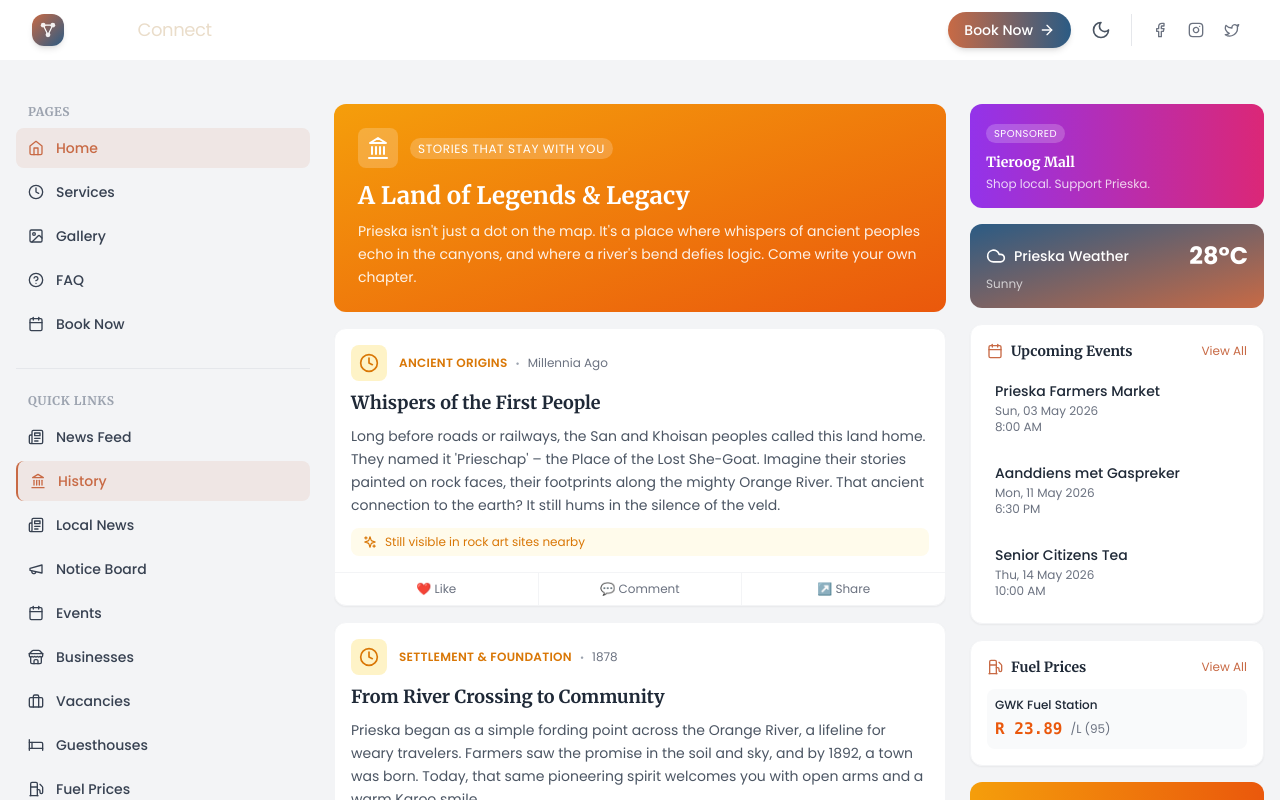
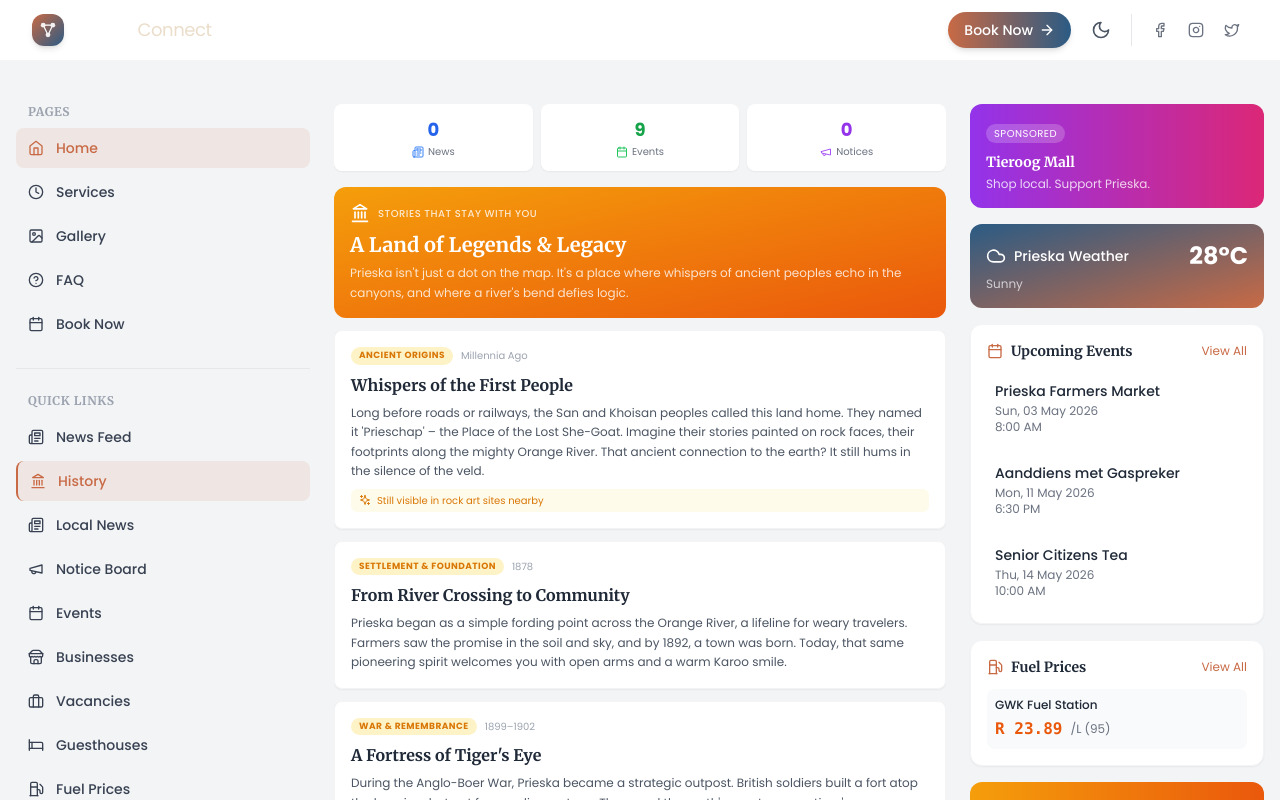
Before and after one commit to MondeNel/prieska-tourism, a React (Vite) app in the folder prieska-tourism/: page / in a window 1280 px wide. Both pictures are taken after a click on the button "History". Shown: the top 800 px of the page. Built offline with nearby package versions, Linux system fonts and the light colour scheme.

Commit message:
refactor: Move quick stats bar to main content area so it stays visible across all feed tabs

```diff
--- a/prieska-tourism/src/components/sections/History.jsx
+++ b/prieska-tourism/src/components/sections/History.jsx
@@ -1,101 +1,59 @@
 // src/components/sections/History.jsx
 import React from 'react';
 import { historyTimeline } from '../../data/historyData';
-import { MapPin, Clock, Sparkles, Landmark } from 'lucide-react';
+import { Landmark, Sparkles } from 'lucide-react';
 
 const History = () => {
   return (
-    <div className="space-y-4">
-      {/* Header Card */}
-      <div className="bg-gradient-to-br from-amber-500 to-orange-600 rounded-xl p-6 text-white">
-        <div className="flex items-center gap-3 mb-3">
-          <div className="p-2 bg-white/20 rounded-lg">
-            <Landmark className="w-6 h-6" />
+    <div className="space-y-3">
+      {/* Header Card - Smaller */}
+      <div className="bg-gradient-to-br from-amber-500 to-orange-600 rounded-xl p-4 text-white">
+        <div className="flex items-center gap-2 mb-2">
+          <Landmark className="w-5 h-5" />
+          <p className="text-[10px] uppercase tracking-wider text-white/80 font-medium">Stories That Stay With You</p>
         </div>
-          <div>
-            <span className="text-xs uppercase tracking-wider bg-white/20 px-2 py-0.5 rounded-full">STORIES THAT STAY WITH YOU</span>
-          </div>
-        </div>
-        <h2 className="text-2xl font-serif font-bold mb-2">A Land of Legends & Legacy</h2>
-        <p className="text-white/90 text-sm leading-relaxed">
-          Prieska isn't just a dot on the map. It's a place where whispers of ancient peoples echo in the canyons, and where a river's bend defies logic. Come write your own chapter.
+        <h2 className="text-xl font-serif font-bold mb-1">A Land of Legends & Legacy</h2>
+        <p className="text-white/80 text-xs leading-relaxed">
+          Prieska isn't just a dot on the map. It's a place where whispers of ancient peoples echo in the canyons, and where a river's bend defies logic.
         </p>
       </div>
 
-      {/* Timeline Cards */}
+      {/* History Cards - Compact */}
       {historyTimeline.map((item, index) => (
         <div
           key={item.id}
-          className="bg-white dark:bg-gray-800 rounded-xl shadow-sm border border-gray-100 dark:border-gray-700 overflow-hidden"
+          className="bg-white dark:bg-gray-800 rounded-lg shadow-sm border border-gray-100 dark:border-gray-700 p-4"
         >
-          {/* Card Header */}
-          <div className="p-4 pb-2">
-            <div className="flex items-center gap-3">
-              <div className="p-2 bg-amber-100 dark:bg-amber-900/30 rounded-lg">
-                <Clock className="w-5 h-5 text-amber-600 dark:text-amber-400" />
-              </div>
-              <div>
-                <div className="flex items-center gap-2">
-                  <span className="text-xs font-semibold text-amber-600 dark:text-amber-400 uppercase tracking-wide">
+          {/* Era Badge + Year */}
+          <div className="flex items-center gap-2 mb-2">
+            <span className="text-[9px] font-bold text-amber-600 dark:text-amber-400 bg-amber-100 dark:bg-amber-900/30 px-2 py-0.5 rounded-full uppercase tracking-wider">
               {item.era}
             </span>
-                  <span className="text-[10px] text-gray-400 dark:text-gray-500">•</span>
-                  <span className="text-xs text-gray-500 dark:text-gray-400">{item.year}</span>
-                </div>
-              </div>
-            </div>
+            <span className="text-[10px] text-gray-400 dark:text-gray-500">{item.year}</span>
           </div>
 
-          {/* Card Body */}
-          <div className="px-4 pb-4">
-            <h3 className="text-lg font-serif font-bold text-gray-800 dark:text-white mb-2">
+          {/* Title */}
+          <h3 className="text-base font-serif font-bold text-gray-800 dark:text-white mb-1.5">
             {item.title}
           </h3>
-            <p className="text-gray-600 dark:text-gray-300 text-sm leading-relaxed">
+
+          {/* Description */}
+          <p className="text-gray-600 dark:text-gray-300 text-xs leading-relaxed">
             {item.description}
           </p>
 
-            {/* Highlight tags */}
-            {item.era === "Ancient Origins" && (
-              <div className="mt-3 flex items-center gap-2 text-xs text-amber-600 dark:text-amber-400 bg-amber-50 dark:bg-amber-900/20 px-3 py-1.5 rounded-lg">
-                <Sparkles className="w-3.5 h-3.5" />
-                Still visible in rock art sites nearby
-              </div>
-            )}
-            {item.era === "War & Remembrance" && (
-              <div className="mt-3 flex items-center gap-2 text-xs text-amber-600 dark:text-amber-400 bg-amber-50 dark:bg-amber-900/20 px-3 py-1.5 rounded-lg">
-                <Sparkles className="w-3.5 h-3.5" />
-                Walk the fort walls & touch tiger's eye stone
-              </div>
-            )}
-            {item.era === "Your Adventure Awaits" && (
-              <div className="mt-3 flex items-center gap-2 text-xs text-amber-600 dark:text-amber-400 bg-amber-50 dark:bg-amber-900/20 px-3 py-1.5 rounded-lg">
-                <Sparkles className="w-3.5 h-3.5" />
-                Come experience "Siyathemba" – Our Hope
+          {/* Highlight */}
+          {(item.era === "Ancient Origins" || item.era === "War & Remembrance" || item.era === "Mining Boom" || item.era === "Your Adventure Awaits") && (
+            <div className="mt-2 flex items-center gap-1.5 text-[10px] text-amber-600 dark:text-amber-400 bg-amber-50 dark:bg-amber-900/20 px-2 py-1 rounded-md">
+              <Sparkles className="w-3 h-3" />
+              {item.era === "Ancient Origins" && "Still visible in rock art sites nearby"}
+              {item.era === "War & Remembrance" && "Walk the fort walls & touch tiger's eye stone"}
+              {item.era === "Mining Boom" && "The mine's legacy lives on in the town's character"}
+              {item.era === "Your Adventure Awaits" && 'Come experience "Siyathemba" – Our Hope'}
             </div>
           )}
         </div>
-
-          {/* Card Actions (Like, Comment, Share) */}
-          <div className="flex items-center border-t border-gray-100 dark:border-gray-700">
-            <button className="flex-1 flex items-center justify-center gap-1.5 py-2 text-xs text-gray-500 dark:text-gray-400 hover:bg-gray-50 dark:hover:bg-gray-700/50 transition">
-              ❤️ Like
-            </button>
-            <button className="flex-1 flex items-center justify-center gap-1.5 py-2 text-xs text-gray-500 dark:text-gray-400 hover:bg-gray-50 dark:hover:bg-gray-700/50 transition border-x border-gray-100 dark:border-gray-700">
-              💬 Comment
-            </button>
-            <button className="flex-1 flex items-center justify-center gap-1.5 py-2 text-xs text-gray-500 dark:text-gray-400 hover:bg-gray-50 dark:hover:bg-gray-700/50 transition">
-              ↗️ Share
-            </button>
-          </div>
-        </div>
       ))}
-
-      {/* Footer */}
-      <div className="text-center text-xs text-gray-500 dark:text-gray-400 py-4">
-        <MapPin className="w-3 h-3 inline mr-1" />
-        Prieska, Northern Cape • Established 1878
-      </div>
     </div>
   )
 }
--- a/prieska-tourism/src/pages/Home.jsx
+++ b/prieska-tourism/src/pages/Home.jsx
@@ -3,10 +3,10 @@ import { useState, useEffect } from 'react'
 import LeftSidebar from '../components/layout/LeftSidebar'
 import RightSidebar from '../components/layout/RightSidebar'
 import MainFeed from '../components/layout/MainFeed'
+import { getQuickStats } from '../data/activityFeed'
 
 import ContentHubModal from '../components/ui/ContentHubModal'
 import History from '../components/sections/History'
-import CommunityNoticeBoard from '../components/sections/CommunityNoticeBoard'
 import LocalNews from '../components/sections/LocalNews'
 import IssueReporting from '../components/sections/IssueReporting'
 import CommunityGroups from '../components/sections/CommunityGroups'
@@ -14,6 +14,7 @@ import EventsCalendar from '../components/sections/EventsCalendar'
 import Attractions from '../components/sections/Attractions'
 import Vacancies from '../components/sections/Vacancies'
 import BusinessesDirectory from '../components/sections/BusinessesDirectory'
+import CommunityNoticeBoard from '../components/sections/CommunityNoticeBoard'
 import FuelPriceTracker from '../components/sections/FuelPriceTracker'
 import Accommodation from '../components/sections/Accommodation'
 import InteractiveMap from '../components/sections/InteractiveMap'
@@ -21,6 +22,7 @@ import EmergencyNumbers from '../components/sections/EmergencyNumbers'
 import Schools from '../components/sections/Schools'
 
 import HomepageSkeleton from '../components/ui/skeletons/HomepageSkeleton'
+import { Newspaper, Calendar, Megaphone } from 'lucide-react'
 
 const Home = () => {
   const [activeModal, setActiveModal] = useState(null)
@@ -47,36 +49,24 @@ const Home = () => {
     return <HomepageSkeleton />
   }
 
+  const stats = getQuickStats()
+
   const renderMainContent = () => {
     switch (activeFeed) {
-      case 'history':
-        return <History />
-      case 'news':
-        return <LocalNews />
-      case 'businesses':
-        return <BusinessesDirectory />
-      case 'vacancies':
-        return <Vacancies />
-      case 'noticeboard':
-        return <CommunityNoticeBoard />
-      case 'events':
-        return <EventsCalendar />
-      case 'community':
-        return <CommunityGroups />
-      case 'attractions':
-        return <Attractions />
-      case 'fuel':
-        return <FuelPriceTracker />
-      case 'guesthouses':
-        return <Accommodation />
-      case 'map':
-        return <InteractiveMap />
-      case 'emergency':
-        return <EmergencyNumbers />
-      case 'schools':
-        return <Schools />
-      default:
-        return <MainFeed openModal={openModal} />
+      case 'history': return <History />
+      case 'news': return <LocalNews />
+      case 'businesses': return <BusinessesDirectory />
+      case 'vacancies': return <Vacancies />
+      case 'noticeboard': return <CommunityNoticeBoard />
+      case 'events': return <EventsCalendar />
+      case 'community': return <CommunityGroups />
+      case 'attractions': return <Attractions />
+      case 'fuel': return <FuelPriceTracker />
+      case 'guesthouses': return <Accommodation />
+      case 'map': return <InteractiveMap />
+      case 'emergency': return <EmergencyNumbers />
+      case 'schools': return <Schools />
+      default: return <MainFeed openModal={openModal} />
     }
   }
 
@@ -84,6 +74,7 @@ const Home = () => {
     <div className="min-h-screen bg-gray-100 dark:bg-gray-950 pt-20">
       <div className="max-w-7xl mx-auto px-4 py-6">
         <div className="grid grid-cols-1 lg:grid-cols-12 gap-6">
+          {/* Left Sidebar */}
           <LeftSidebar
             openModal={openModal}
             switchFeed={switchFeed}
@@ -91,10 +82,38 @@ const Home = () => {
             className="lg:col-span-3"
           />
 
+          {/* Main Content Area */}
           <div id="main-feed" className="lg:col-span-6 overflow-y-auto max-h-[calc(100vh-100px)]">
+            {/* Quick Stats - Always Visible */}
+            <div className="grid grid-cols-3 gap-2 mb-4">
+              <div className="bg-white dark:bg-gray-800 rounded-lg p-3 text-center shadow-sm">
+                <p className="text-lg font-bold text-blue-600 dark:text-blue-400">{stats.newsThisWeek}</p>
+                <div className="flex items-center justify-center gap-1">
+                  <Newspaper className="w-3 h-3 text-blue-500" />
+                  <p className="text-[10px] text-gray-500 dark:text-gray-400">News</p>
+                </div>
+              </div>
+              <div className="bg-white dark:bg-gray-800 rounded-lg p-3 text-center shadow-sm">
+                <p className="text-lg font-bold text-green-600 dark:text-green-400">{stats.upcomingEvents}</p>
+                <div className="flex items-center justify-center gap-1">
+                  <Calendar className="w-3 h-3 text-green-500" />
+                  <p className="text-[10px] text-gray-500 dark:text-gray-400">Events</p>
+                </div>
+              </div>
+              <div className="bg-white dark:bg-gray-800 rounded-lg p-3 text-center shadow-sm">
+                <p className="text-lg font-bold text-purple-600 dark:text-purple-400">{stats.newNotices}</p>
+                <div className="flex items-center justify-center gap-1">
+                  <Megaphone className="w-3 h-3 text-purple-500" />
+                  <p className="text-[10px] text-gray-500 dark:text-gray-400">Notices</p>
+                </div>
+              </div>
+            </div>
+
+            {/* Feed Content */}
             {renderMainContent()}
           </div>
 
+          {/* Right Sidebar */}
           <RightSidebar
             openModal={openModal}
             className="lg:col-span-3"
@@ -102,7 +121,7 @@ const Home = () => {
         </div>
       </div>
 
-      {/* Keep only the Report modal since it's not a feed replacement */}
+      {/* Report Issue Modal */}
       <ContentHubModal isOpen={activeModal === 'report'} onClose={closeModal} title="Report an Issue">
         <IssueReporting />
       </ContentHubModal>
```
Also changed, not shown: prieska-tourism/src/components/layout/MainFeed.jsx (+2 -22 lines). Lines whose indentation alone changed are shown as unchanged.
